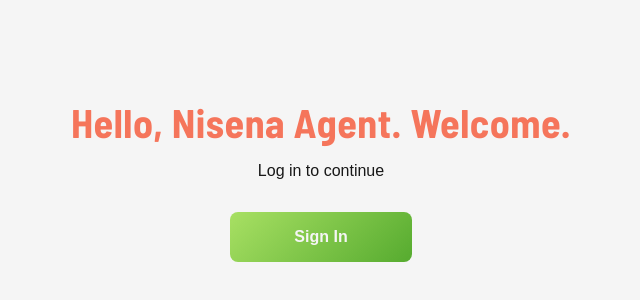
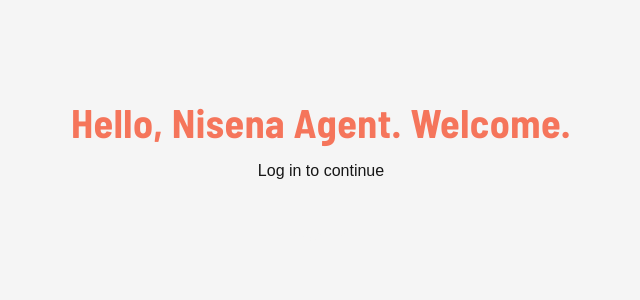
Before and after one commit to chengivan2/tripmate, a Next.js app: page / in a window 1280 px wide. Shown: the part 220-520 px from the top of the page, without its empty margins (319-959 px from the left). Built offline with nearby package versions, Linux system fonts and the light colour scheme; a web font is replaced by a local one.

Commit message:
Code refactor

```diff
--- a/src/app/globals.css
+++ b/src/app/globals.css
@@ -2,14 +2,14 @@
 @import url("https://fonts.googleapis.com/css2?family=Playwrite+DE+Grund:wght@100..400&display=swap");
 
 :root {
-  --background: #f5f5f5;
-  --foreground: #181818;
+  --background: hsl(0, 0%, 96%);
+  --foreground: hsl(0, 0%, 9%);
 }
 
 @media (prefers-color-scheme: dark) {
   :root {
-    --background: #0d0d0d;
-    --foreground: #f5f5f5;
+    --background: hsl(0, 0%, 5%);
+    --foreground: hsl(0, 0%, 96%);
   }
 }
 
--- a/src/app/main.css
+++ b/src/app/main.css
@@ -36,8 +36,8 @@
   align-items: center;
   padding: 1rem 4rem;
   border-radius: 0.5rem;
-  background: linear-gradient(135deg, #a8e063, #56ab2f);
-  color: #f5f5f5;
+  background: linear-gradient(135deg, hsl(87, 6hsl(101, 57%, 43%)), #56ab2f);
+  color: hsl(0, 0%, 96%);
   font-weight: 600;
   cursor: pointer;
   transition: ease-in-out 0.3s;
```
Also changed, not shown: src/app/dashboard/dashboard.css (+6 -6 lines), src/app/nisena-agent-onboarding/onboarding.css (+5 -5 lines).
